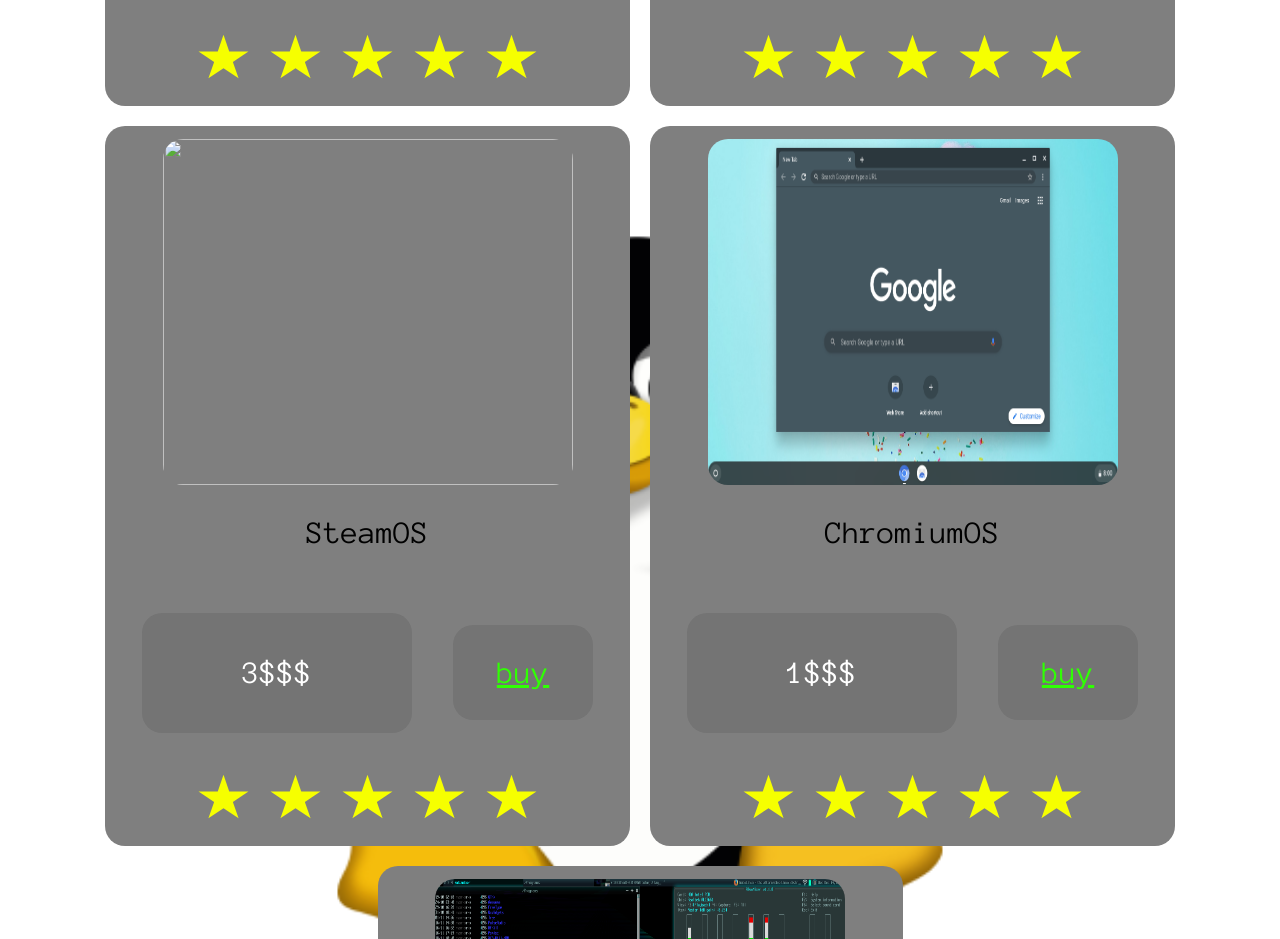
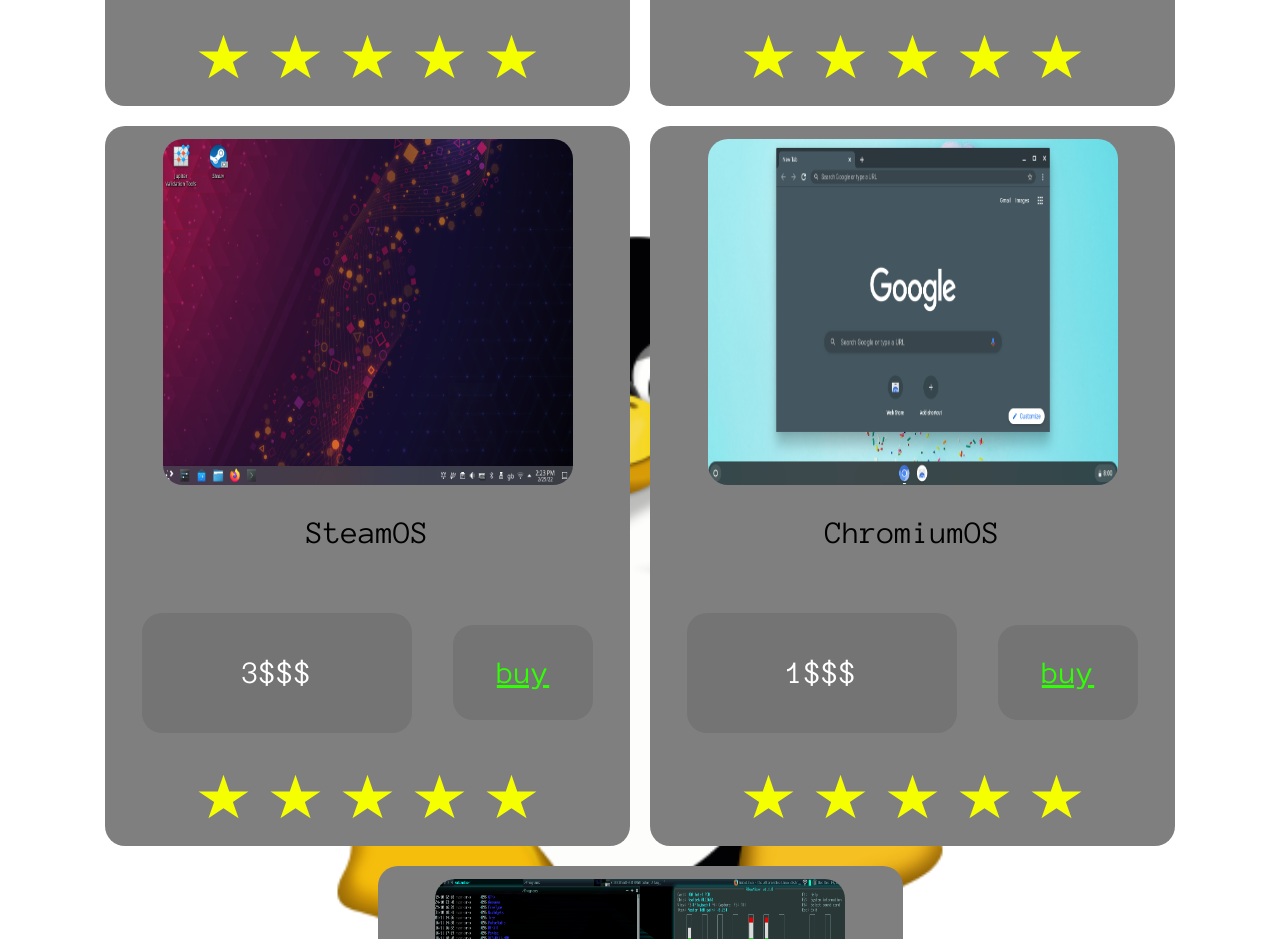
Before and after one commit to Singularity1984/LinuxTopStore, a plain HTML site: page main.html in a window 1280 px wide. Shown: the part 4380-5319 px from the top of the page. Drawn offline with Linux system fonts and the light colour scheme; files whose address does not match are found by name.

Commit message:
Update main.html
Signed-off-by: Singularity1984 <lol.2test.73@bk.ru>

```diff
--- a/main.html
+++ b/main.html
@@ -188,7 +188,7 @@
                 </div>
                 <div class="column_card">
                     <div class="card">
-                        <img src="./png/SteamOS.png" alt="">
+                        <img src="../png/dosentwork.png" alt="">
                         <h3 class="card_name">SteamOS</h3>
                         <div class="center_row_alt">
                             <p class="card_price center_row">3$$$</p>
```
